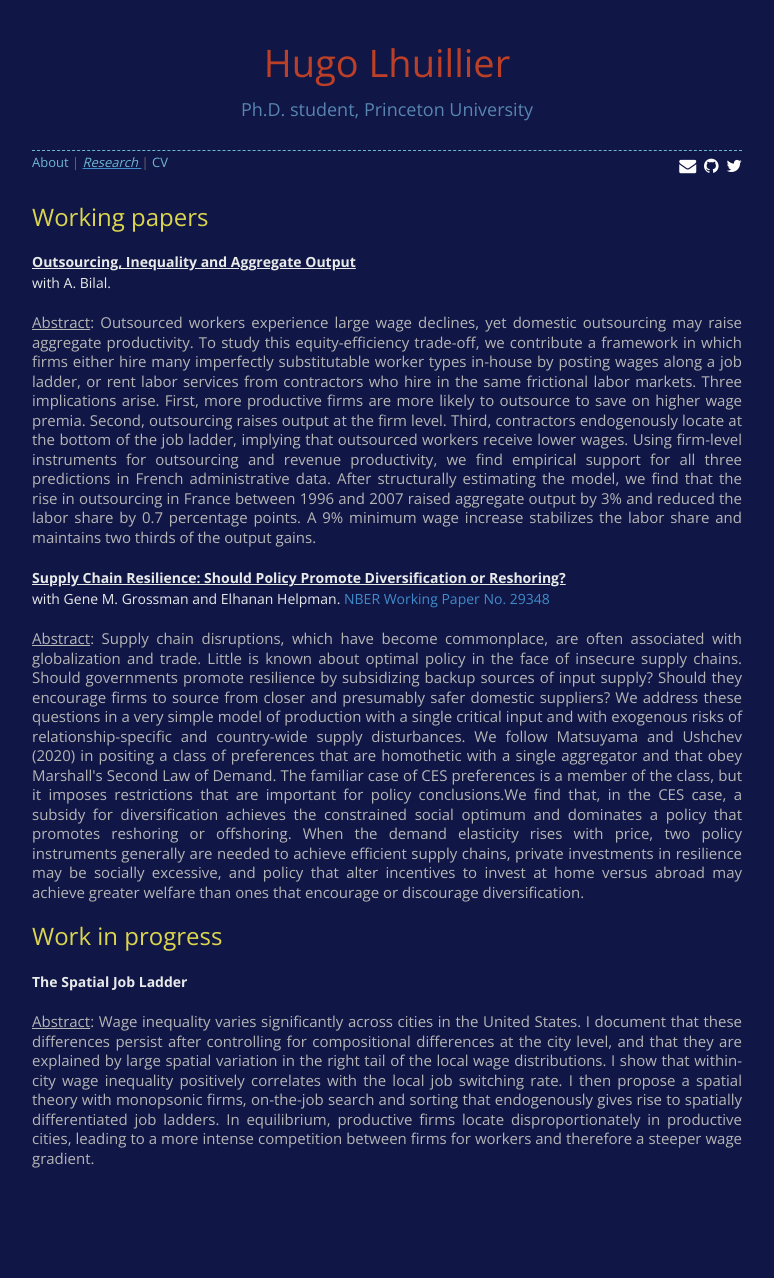
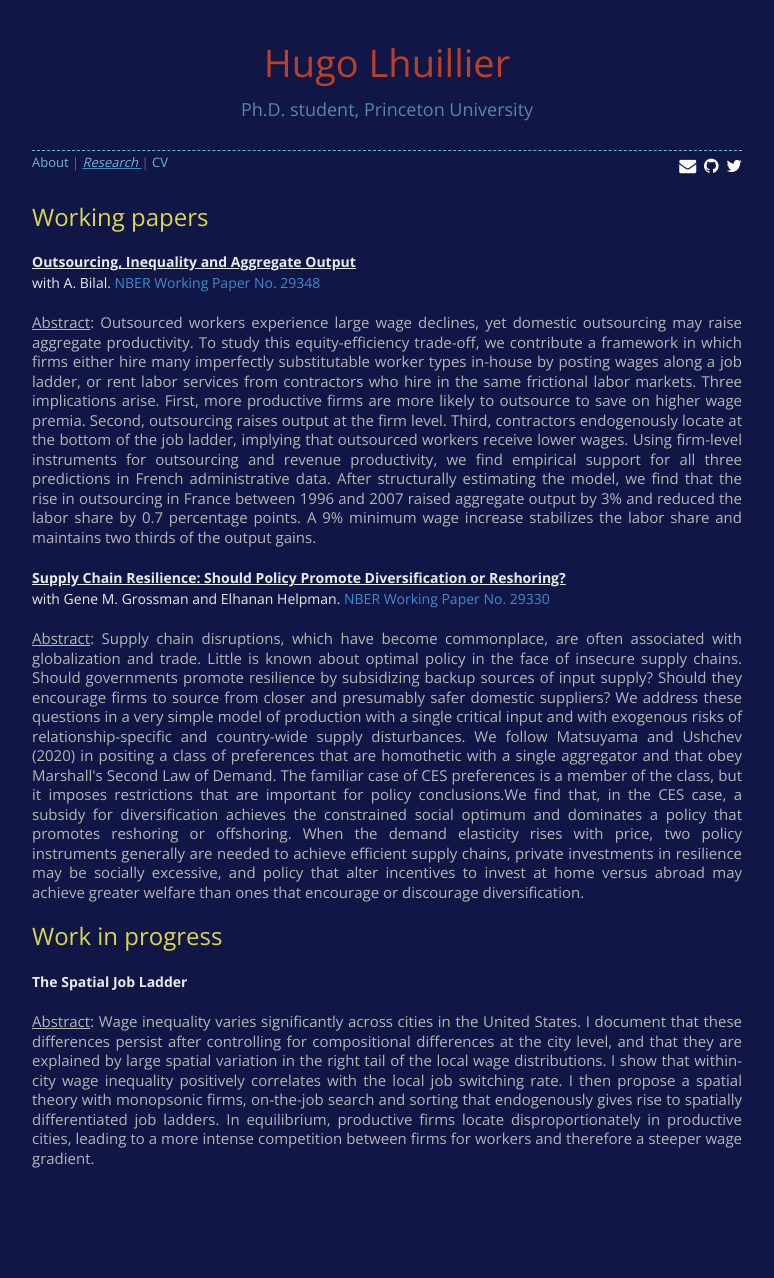
Before and after one commit to HugoLhuillier/hugolhuillier.github.io, a Jekyll site: the page built from research.html, in a window 1280 px wide. Shown: the whole page, without its empty margins (253-1027 px from the left). Built offline with Jekyll 4.4.1, drawn with Linux system fonts in a browser that asks for light colours; nearby versions of some CDN libraries; comment, search, counter and statistics services are not loaded.

Commit message:
:tada: add NBER link to paper with adrien

```diff
--- a/research.html
+++ b/research.html
@@ -6,13 +6,14 @@
 <h2>Working papers</h2>
 
 <b> <a href="./files/papers/bilal2021outsourcing.pdf" target="blank"> <span class="char2"> Outsourcing, Inequality and Aggregate Output</span></a></b>
-<br>with A. Bilal.</p>
+<br>with A. Bilal.
+<a href="https://www.nber.org/papers/w29348" target="blank"> NBER Working Paper No. 29348 </a></p>
 
 <h6><u>Abstract</u>: Outsourced workers experience large wage declines, yet domestic outsourcing may raise aggregate productivity. To study this equity-efficiency trade-off, we contribute a framework in which firms either hire many imperfectly substitutable worker types in-house by posting wages along a job ladder, or rent labor services from contractors who hire in the same frictional labor markets. Three implications arise. First, more productive firms are more likely to outsource to save on higher wage premia. Second, outsourcing raises output at the firm level. Third, contractors endogenously locate at the bottom of the job ladder, implying that outsourced workers receive lower wages. Using firm-level instruments for outsourcing and revenue productivity, we find empirical support for all three predictions in French administrative data. After structurally estimating the model, we find that the rise in outsourcing in France between 1996 and 2007 raised aggregate output by 3% and reduced the labor share by 0.7 percentage points. A 9% minimum wage increase stabilizes the labor share and maintains two thirds of the output gains. </h6>
 
 <b> <a href="./files/papers/grossman2021supply.pdf" target="blank"> <span class="char2"> Supply Chain Resilience: Should Policy Promote Diversification or Reshoring?</span></a></b>
 <br>with Gene M. Grossman and Elhanan Helpman.
-<a href="https://www.nber.org/papers/w29330" target="blank"> NBER Working Paper No. 29348 </a></p>
+<a href="https://www.nber.org/papers/w29330" target="blank"> NBER Working Paper No. 29330 </a></p>
 
 <h6><u>Abstract</u>: Supply chain disruptions, which have become commonplace, are often associated with globalization and trade. Little is known about optimal policy in the face of insecure supply chains. Should governments promote resilience by subsidizing backup sources of input supply? Should they encourage firms to source from closer and presumably safer domestic suppliers? We address these questions in a very simple model of production with a single critical input and with exogenous risks of relationship-specific and country-wide supply disturbances. We follow Matsuyama and Ushchev (2020) in positing a class of preferences that are homothetic with a single aggregator and that obey Marshall's Second Law of Demand. The familiar case of CES preferences is a member of the class, but it imposes restrictions that are important for policy conclusions.We find that, in the CES case, a subsidy for diversification achieves the constrained social optimum and dominates a policy that promotes reshoring or offshoring. When the demand elasticity rises with price, two policy instruments generally are needed to achieve efficient supply chains, private investments in resilience may be socially excessive, and policy that alter incentives to invest at home versus abroad may achieve greater welfare than ones that encourage or discourage diversification. </h6>
 
```
